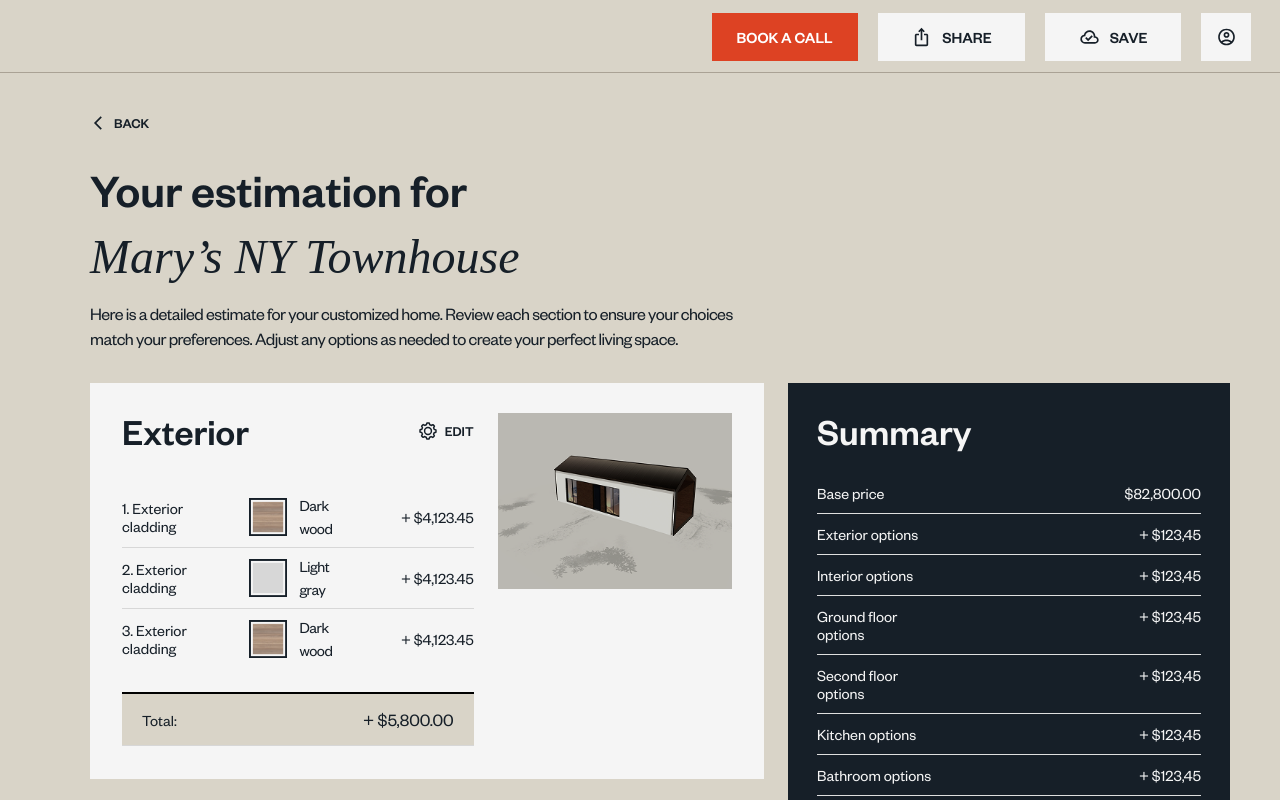
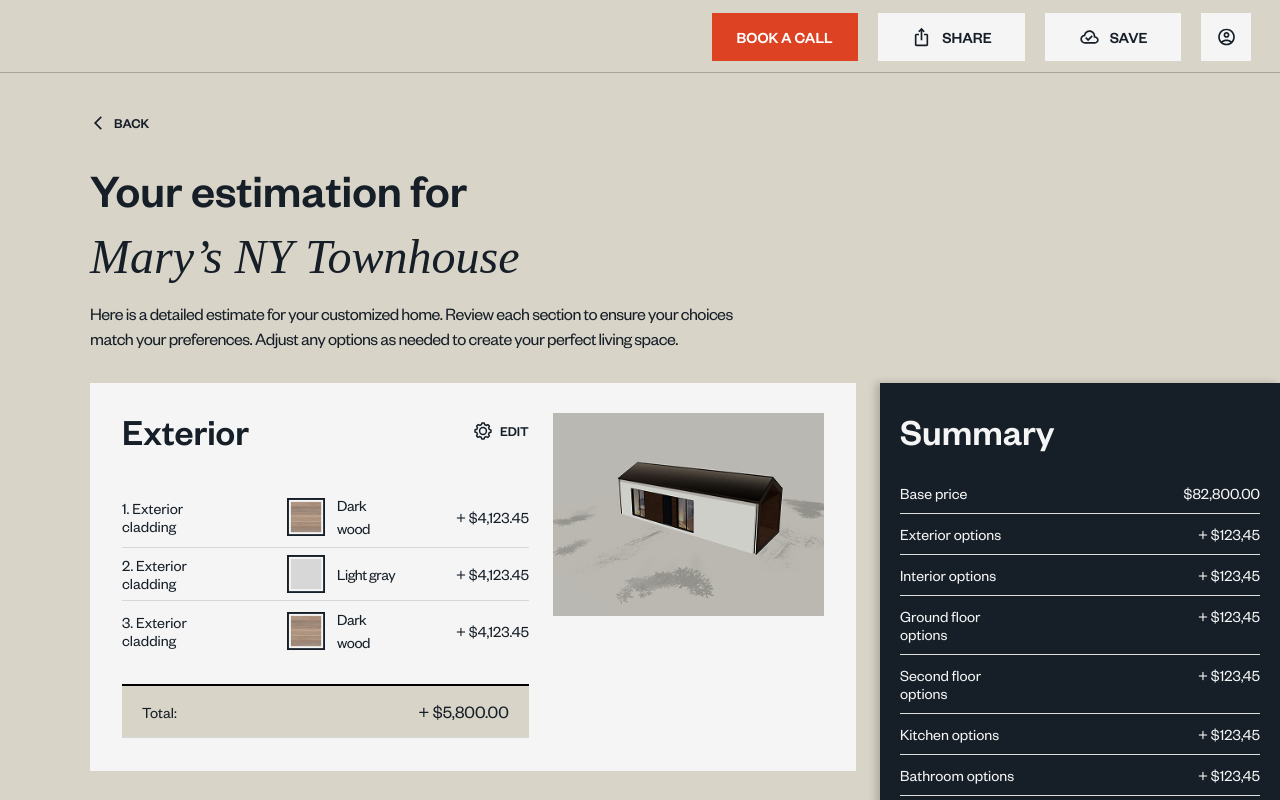
Before and after one commit to Alozi/split-test-task, a Next.js app: page / in a window 1280 px wide. Shown: the top 800 px of the page. Built offline with nearby package versions, Linux system fonts and the light colour scheme.

Commit message:
Add adaptive to cart component

```diff
--- a/app/page.module.scss
+++ b/app/page.module.scss
@@ -24,6 +24,7 @@
 
   @include mixins.respond-up(lg) {
     padding-left: 90px;
+    padding-right: 0;
 
     grid-template-columns: 1fr auto;
     grid-template-rows: auto auto;
--- a/components/cart/cart.js
+++ b/components/cart/cart.js
@@ -1,8 +1,15 @@
+'use client';
+
+import { useState, useRef, useEffect } from 'react';
+import Image from 'next/image';
+
 import Link from 'next/link';
 import SectionTitle from '../common/section-title';
 import classes from './cart.module.scss';
 
 import { Inter } from 'next/font/google';
+
+import CartIcon from '@/public/icons/cart.svg'
 
 const inter = Inter({
     subsets: ['latin'],
@@ -11,12 +18,42 @@ const inter = Inter({
 });
 
 export default function Cart({ ...props }) {
-    return (<div {...props}>
-        <section className={classes.wrapper}>
+    const cartRef = useRef(null);
+    const [isOpen, setIsOpen] = useState(false);
+
+    useEffect(() => {
+        function handleClickOutside(event) {
+            if (cartRef.current && !cartRef.current.contains(event.target)) {
+                setIsOpen(false);
+            }
+        }
+
+        if (isOpen) {
+            document.addEventListener('mousedown', handleClickOutside);
+        } else {
+            document.removeEventListener('mousedown', handleClickOutside);
+        }
+
+        return () => {
+            document.removeEventListener('mousedown', handleClickOutside);
+        };
+    }, [isOpen]);
+
+    return (
+        <>
+            <div {...props} ref={cartRef}>
+                <section className={`${classes.wrapper} ${isOpen ? classes.open : ''}`}>
                     <header>
                         <SectionTitle colorLight={true}>Summary</SectionTitle>
+                        <button
+                            className={classes.closeButton}
+                            onClick={() => setIsOpen(false)}
+                            aria-label="Close cart"
+                        >
+                            ×
+                        </button>
                     </header>
-            <ul className={classes.table}>
+                    <ul>
                         <li>
                             <span className={classes.title}>Base price</span>
                             <span className={classes.price}>$82,800.00</span>
@@ -78,5 +115,14 @@ export default function Cart({ ...props }) {
                         <button className={inter.className}>send inquiry</button>
                     </div>
                 </section>
-    </div>);
+            </div>
+            <button
+                className={classes.floatingButton}
+                onClick={() => setIsOpen(true)}
+                aria-label="Open cart"
+            >
+                <Image src={CartIcon} alt='Account icon' />
+            </button>
+        </>
+    );
 }
--- a/components/cart/cart.module.scss
+++ b/components/cart/cart.module.scss
@@ -2,12 +2,40 @@
 @use "@/styles/mixins";
 
 .wrapper {
+  overflow-y: auto;
+  padding: 30px 29px 32px;
+  position: fixed;
+  top: 0;
+  right: 0;
+  bottom: 0;
+  width: 80vw;
+  max-width: 400px;
+  padding: 30px 20px;
+  background-color: variables.$bg-dark-color;
+  box-shadow: -4px 0 8px rgba(0, 0, 0, 0.2);
+  transform: translateX(100%);
+  transition: transform 0.3s ease, opacity 0.3s ease;
+  opacity: 0;
+  visibility: hidden;
+  pointer-events: none;
+  z-index: 1000;
+  background-color: variables.$bg-dark-color;
+
+  &.open {
+    transform: translateX(0);
+    opacity: 1;
+    visibility: visible;
+    pointer-events: auto;
+  }
+
   @include mixins.respond-up(lg) {
     width: 442px;
+    position: static !important;
+    transform: none !important;
+    visibility: visible !important;
+    opacity: 1 !important;
+    pointer-events: auto !important;
   }
-
-  padding: 30px 29px 32px;
-  background-color: variables.$bg-dark-color;
 
   ul {
     list-style: none;
@@ -23,6 +51,7 @@
       justify-content: space-between;
       border-bottom: 1px solid #dfdfdf;
       padding: 11px 0;
+    }
   }
 }
 
@@ -82,4 +111,45 @@
     }
   }
 }
+
+.closeButton {
+  display: block;
+  position: absolute;
+  top: 15px;
+  right: 15px;
+  font-size: 28px;
+  color: variables.$text-white-color-2;
+  background: none;
+  border: none;
+  cursor: pointer;
+  padding: 0;
+  line-height: 1;
+
+  @include mixins.respond-up(lg) {
+    display: none;
   }
+}
+
+.floatingButton {
+  position: fixed;
+  bottom: 20px;
+  right: 20px;
+  width: 56px;
+  height: 56px;
+  border-radius: 50%;
+  background-color: variables.$bg-color-red;
+  color: variables.$text-white-color-2;
+  border: none;
+  font-size: 28px;
+  cursor: pointer;
+  box-shadow: 0 4px 10px rgba(0, 0, 0, 0.3);
+  display: flex;
+  justify-content: center;
+  align-items: center;
+  z-index: 100;
+  transition: background-color 0.3s ease;
+
+  @include mixins.respond-up(lg) {
+    display: none;
+  }
+}
--- a/components/header/header.js
+++ b/components/header/header.js
@@ -8,7 +8,7 @@ import NavLink from "./nav-link.js";
 
 import ShareIcon from '@/public/icons/share.svg';
 import CloudIcon from '@/public/icons/cloud.svg';
-import AccountIcon from '@/public/icons/account.svg'
+import AccountIcon from '@/public/icons/account.svg';
 
 export default function Header() {
     const [menuOpen, setMenuOpen] = useState(false);
```
Also changed, not shown: public/icons/cart.svg (added). Lines whose indentation alone changed are shown as unchanged.
